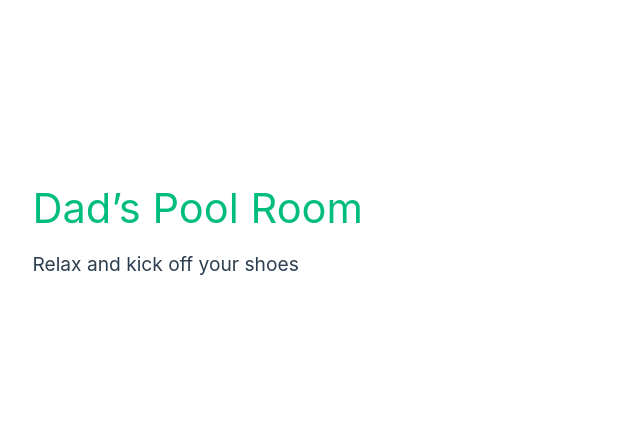
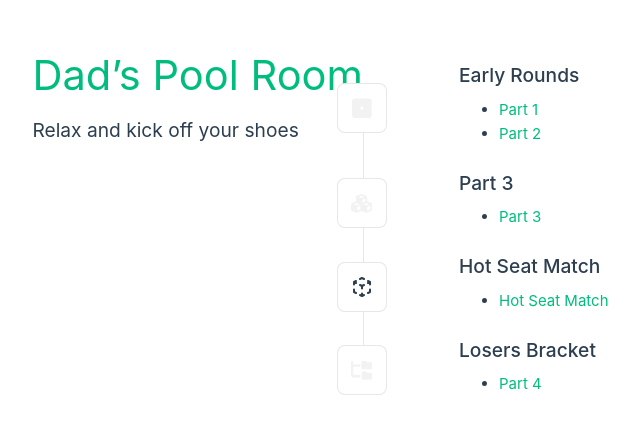
Before and after one commit to mekane84/dads-pool-room, a Vue app: page /2024therack in a window 1280 px wide. Shown: the part 167-600 px from the top of the page, without its empty margins (277-917 px from the left). Built offline with nearby package versions, Linux system fonts and the light colour scheme.

Commit message:
add some of The Rack 2024

```diff
--- /dev/null
+++ b/src/views/2024therack/TheRack2024HotseatMatch.vue
@@ -0,0 +1,26 @@
+<script setup>
+
+</script>
+
+<template>
+  <main>
+    <div style="margin-bottom: 10px">
+      <router-link to="/2024therack">Back to The Rack 2024</router-link>
+    </div>
+
+    <div>
+      <h2>Hot-seat Match</h2>
+      <ul>
+        <li>
+          <a href="https://poolactiontv.com/programs/billy-thorpe-v-evan-lunda-the-rack-2024-one-ball-one-pocket-day-3-cc215e?category_id=199670" target="poolmatches">
+            Billy Thorpe vs Evan Lunda
+          </a>
+        </li>
+      </ul>
+    </div>
+  </main>
+</template>
+
+<style scoped>
+
+</style>
--- /dev/null
+++ b/src/views/2024therack/TheRack2024Index.vue
@@ -0,0 +1,64 @@
+<script setup>
+import WelcomeItem from '@/components/WelcomeItem.vue'
+import OneIcon from "@/components/icons/IconOne.vue";
+import IconTooling from "@/components/icons/IconTooling.vue";
+import IconEcosystem from "@/components/icons/IconEcosystem.vue";
+import IconFolderTree from "@/components/icons/IconFolderTree.vue";
+import CubesIcon from "@/components/icons/IconCubes.vue";
+</script>
+
+<template>
+  <main>
+    <WelcomeItem>
+      <template #icon>
+        <OneIcon />
+      </template>
+      <template #heading>Early Rounds</template>
+      <ul>
+        <li>
+          <router-link to="/2024therack/part1">Part 1</router-link>
+        </li>
+        <li>
+          <router-link to="/2024therack/part2">Part 2</router-link>
+        </li>
+      </ul>
+    </WelcomeItem>
+    <WelcomeItem>
+      <template #icon>
+        <CubesIcon />
+      </template>
+      <template #heading>Part 3</template>
+      <ul>
+        <li>
+          <router-link to="/2024therack/part3">Part 3</router-link>
+        </li>
+      </ul>
+    </WelcomeItem>
+    <WelcomeItem>
+      <template #icon>
+        <IconEcosystem />
+      </template>
+      <template #heading>Hot Seat Match</template>
+      <ul>
+        <li>
+          <router-link to="/2024therack/hotseat">Hot Seat Match</router-link>
+        </li>
+      </ul>
+    </WelcomeItem>
+    <WelcomeItem>
+      <template #icon>
+        <IconFolderTree />
+      </template>
+      <template #heading>Losers Bracket</template>
+      <ul>
+        <li>
+          <router-link to="/2024therack/part4">Part 4</router-link>
+        </li>
+      </ul>
+    </WelcomeItem>
+  </main>
+</template>
+
+<style scoped>
+
+</style>
--- /dev/null
+++ b/src/views/2024therack/TheRack2024PartFour.vue
@@ -0,0 +1,26 @@
+<script setup>
+
+</script>
+
+<template>
+  <main>
+    <div style="margin-bottom: 10px">
+      <router-link to="/2024therack">Back to The Rack 2024</router-link>
+    </div>
+
+    <div>
+      <h2>Part 4 Matches</h2>
+      <ul>
+        <li>
+          <a href="https://poolactiontv.com/programs/danny-smith-v-issa-eadeh-the-rack-2024-one-ball-one-pocket-day-3-421db0?category_id=199670" target="poolmatches">
+            Danny Smith vs Issa Eadeh
+          </a>
+        </li>
+      </ul>
+    </div>
+  </main>
+</template>
+
+<style scoped>
+
+</style>
--- /dev/null
+++ b/src/views/2024therack/TheRack2024PartOne.vue
@@ -0,0 +1,36 @@
+<script setup>
+
+</script>
+
+<template>
+  <main>
+    <div style="margin-bottom: 10px">
+      <router-link to="/2024therack">Back to The Rack 2024</router-link>
+    </div>
+
+    <div>
+      <h2>Part 1 Matches</h2>
+      <ul>
+        <li>
+          <a href="https://poolactiontv.com/programs/danny-smith-v-sergio-rivas-the-rack-2024-one-pocket-cc1718?category_id=199670" target="poolmatches">
+            Danny Smith vs Sergio Rivas
+          </a>
+        </li>
+        <li>
+          <a href="https://poolactiontv.com/programs/mark-hosler-v-marty-sawinski-the-rack-2024-one-pocket-53039e?category_id=199670" target="poolmatches">
+            Mark Hosler vs Marty Sawinski
+          </a>
+        </li>
+        <li>
+          <a href="https://poolactiontv.com/programs/evan-lunda-v-redgie-cutler-the-rack-2024-one-pocket-4d9709?category_id=199670" target="poolmatches">
+            Evan Lunda vs Redgie Cutler
+          </a>
+        </li>
+      </ul>
+    </div>
+  </main>
+</template>
+
+<style scoped>
+
+</style>
--- /dev/null
+++ b/src/views/2024therack/TheRack2024PartThree.vue
@@ -0,0 +1,26 @@
+<script setup>
+
+</script>
+
+<template>
+  <main>
+    <div style="margin-bottom: 10px">
+      <router-link to="/2024therack">Back to The Rack 2024</router-link>
+    </div>
+
+    <div>
+      <h2>Part 3 Matches</h2>
+      <ul>
+        <li>
+          <a href="https://poolactiontv.com/programs/billy-thorpe-v-issa-eadeh-the-rack-2024-one-ball-one-pocket-day-3-d61bbd?category_id=199670" target="poolmatches">
+            Billy Thorpe vs Issa Eadeh
+          </a>
+        </li>
+      </ul>
+    </div>
+  </main>
+</template>
+
+<style scoped>
+
+</style>
--- /dev/null
+++ b/src/views/2024therack/TheRack2024PartTwo.vue
@@ -0,0 +1,31 @@
+<script setup>
+
+</script>
+
+<template>
+  <main>
+    <div style="margin-bottom: 10px">
+      <router-link to="/2024therack">Back to The Rack 2024</router-link>
+    </div>
+
+    <div>
+      <h2>Part 2 Matches</h2>
+      <ul>
+        <li>
+          <a href="https://poolactiontv.com/programs/evan-lunda-v-tony-chohan-the-rack-2024-one-pocket-789519?category_id=199670" target="poolmatches">
+            Evan Lunda vs Tony Chohan
+          </a>
+        </li>
+        <li>
+          <a href="https://poolactiontv.com/programs/jeremy-seaman-v-billy-thorpe-the-rack-2024-one-pocket-c5caea?category_id=199670" target="poolmatches">
+            Jeremy Seaman vs Billy Thorpe
+          </a>
+        </li>
+      </ul>
+    </div>
+  </main>
+</template>
+
+<style scoped>
+
+</style>
--- a/src/views/Home.vue
+++ b/src/views/Home.vue
@@ -9,6 +9,9 @@
       <li>
         <router-link to="/2023usopen">2023 US Open</router-link>
       </li>
+      <li>
+        <router-link to="/2024therack">2024 The Rack One Pocket Classic</router-link>
+      </li>
     </ul>
   </main>
 </template>
```
Also changed, not shown: src/router/index.js (+15 -0 lines), 1 other file (tests, documents, lock files or other folders).
